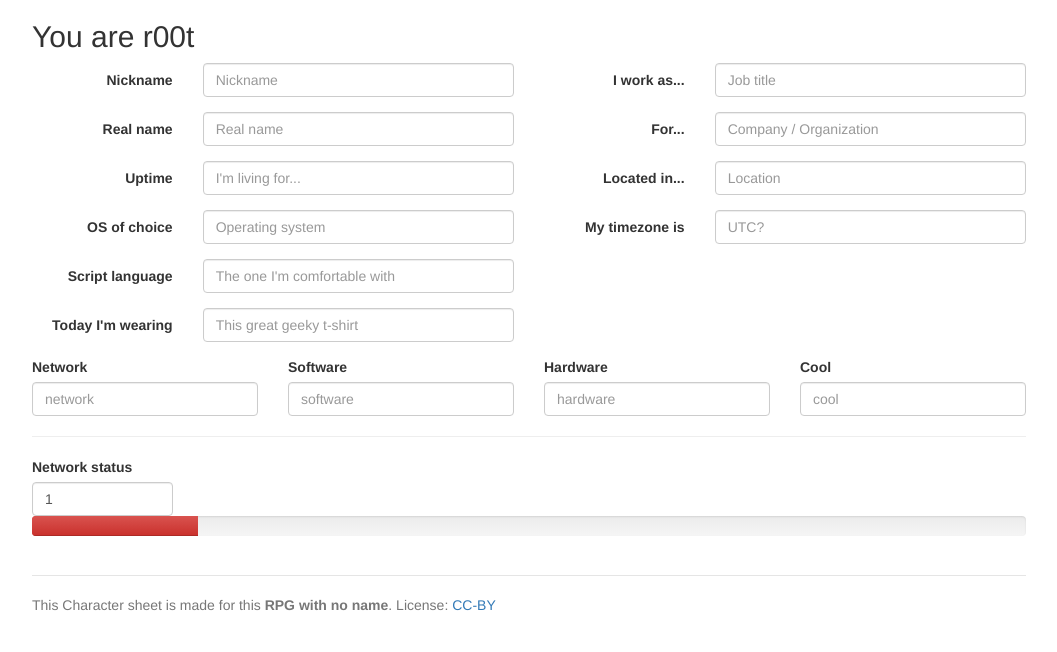
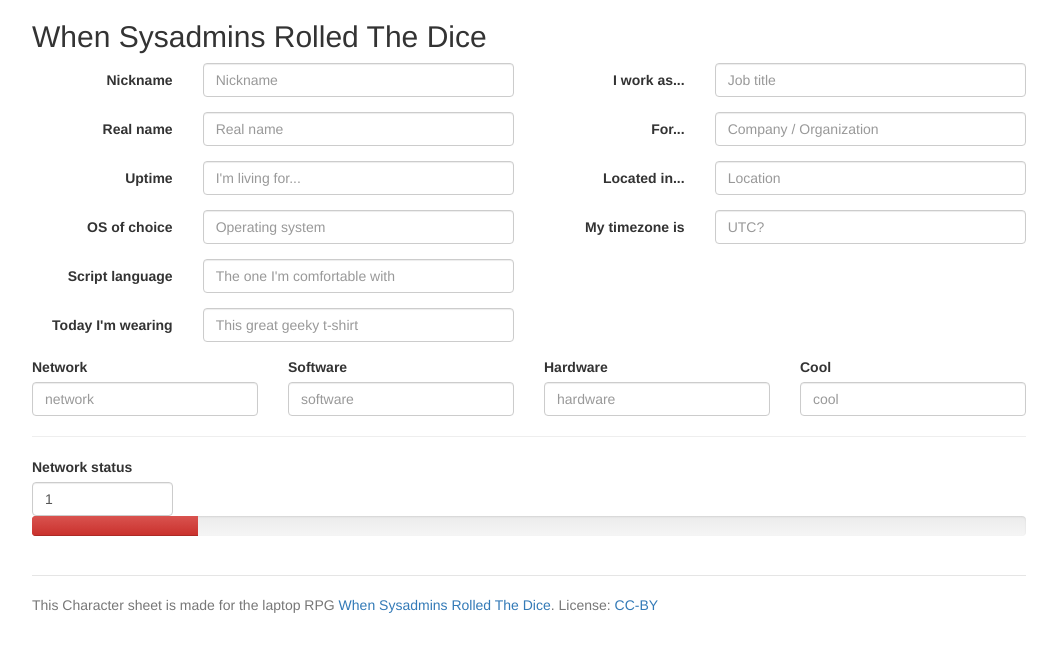
Before and after one commit to brunobord/nagademon-2014-old, a plain HTML site: page character.html in a window 1280 px wide. Shown: the whole page, without its empty margins (111-1168 px from the left). Drawn offline with nearby package versions, Linux system fonts and the light colour scheme.

Commit message:
Found a name for the game

```diff
--- a/character.html
+++ b/character.html
@@ -4,7 +4,7 @@
 	<meta charset="utf-8">
 	<meta http-equiv="X-UA-Compatible" content="IE=edge">
 	<meta name="viewport" content="width=device-width, initial-scale=1">
-	<title>NaGaDeMon 2014</title>
+	<title>When Sysadmins Rolled The Dice</title>
 	<link rel="stylesheet" href="//maxcdn.bootstrapcdn.com/bootstrap/3.2.0/css/bootstrap.min.css">
 	<link rel="stylesheet" href="//maxcdn.bootstrapcdn.com/bootstrap/3.2.0/css/bootstrap-theme.min.css">
 <style>
@@ -24,7 +24,7 @@
 <body>
 <div class="container">
 	<div class="header">
-		<h2>You are r00t</h2>
+		<h2>When Sysadmins Rolled The Dice</h2>
 	</div>
 	<div id="content">
 
@@ -112,7 +112,7 @@
 	</div> <!-- content -->
 
 	<div class="footer">
-		<p>This Character sheet is made for this <strong>RPG with no name</strong>.
+		<p>This Character sheet is made for the laptop RPG <a href="http://brunobord.github.io/nagademon-2014/">When Sysadmins Rolled The Dice</a>.
 			License: <a href="http://creativecommons.org/licenses/by/4.0/">CC-BY</a>
 		</p>
 	</div>
```
Also changed, not shown: index.html (+2 -2 lines), 4 other files.
